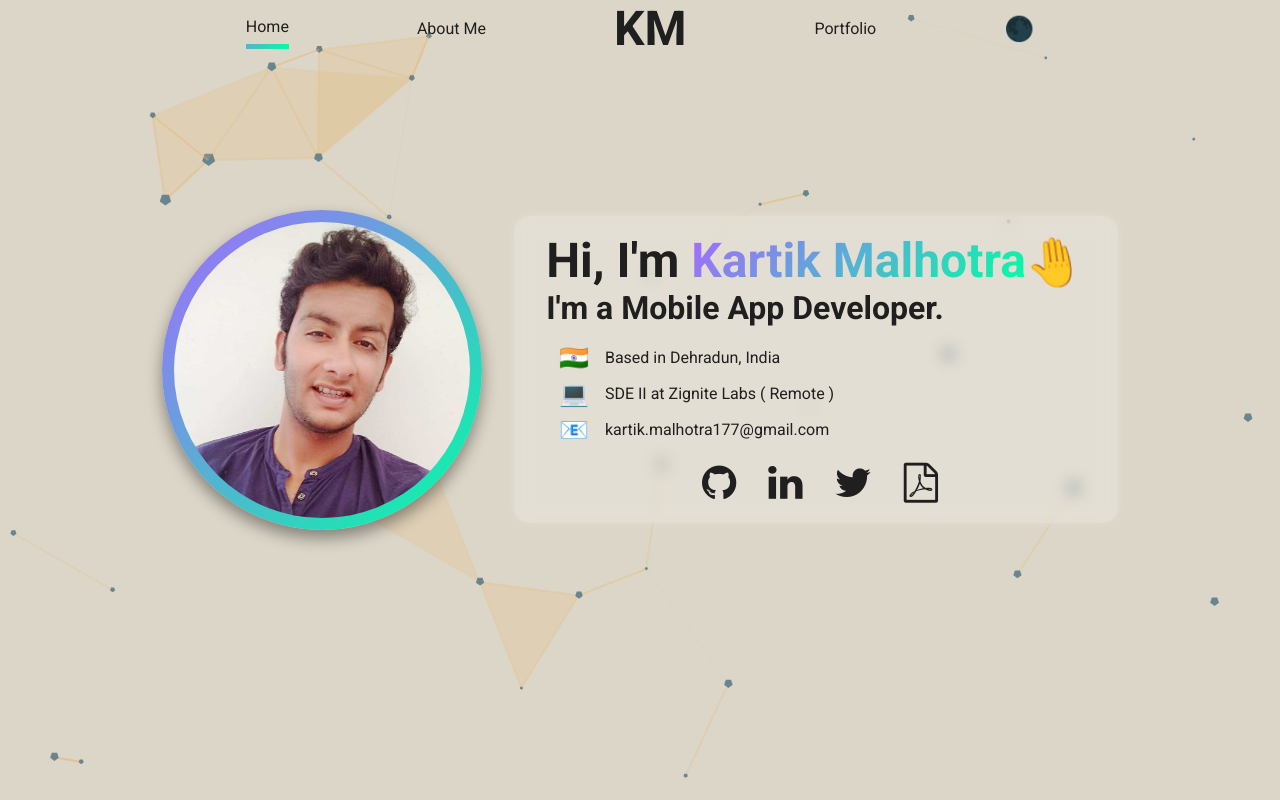
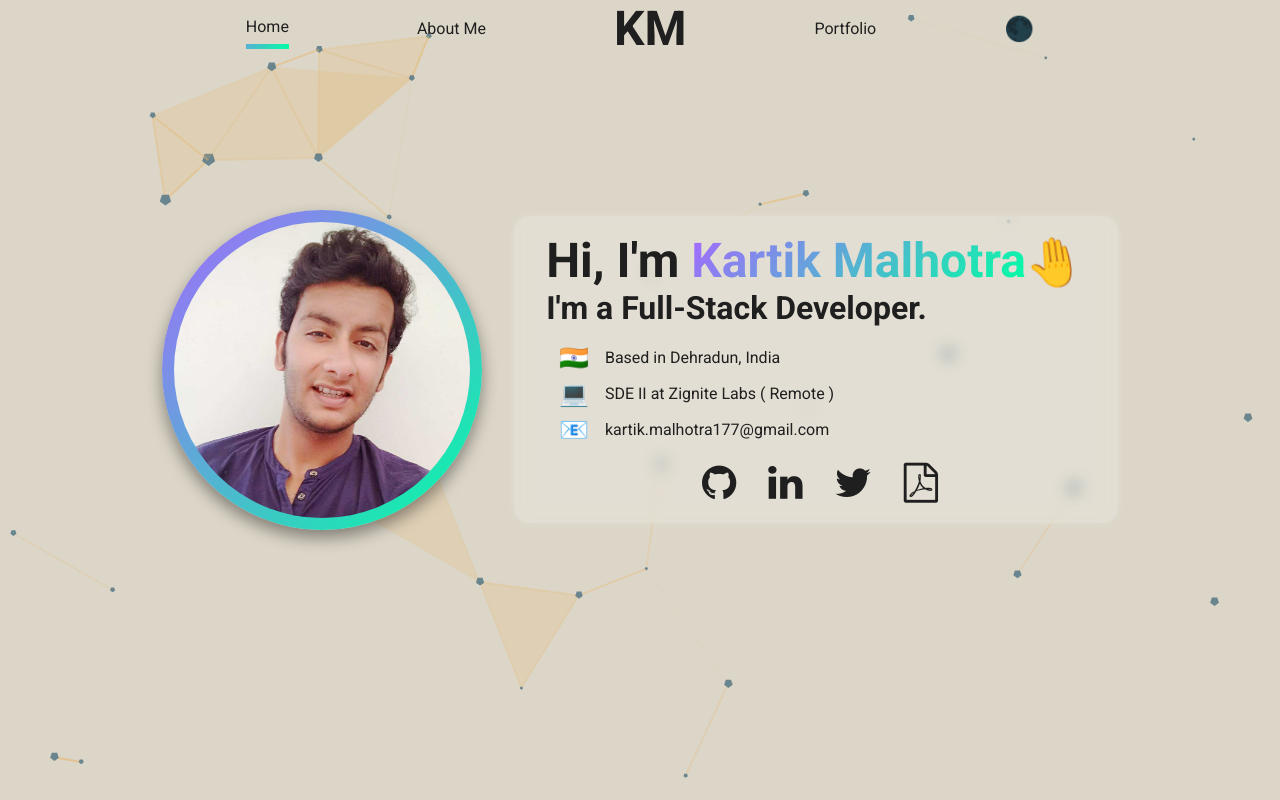
Before and after one commit to kartikmalhotra/kartik-portfolio, a React (Create React App) app: page / in a window 1280 px wide. Built offline with nearby package versions, Linux system fonts and the light colour scheme.

Commit message:
Code changes in info.js file

```diff
--- a/src/assets/info/Info.js
+++ b/src/assets/info/Info.js
@@ -9,7 +9,7 @@ export const info = {
   firstName: 'Kartik Malhotra',
   lastName: '',
   initials: 'KM', // the example uses first and last, but feel free to use three or more if you like.
-  position: 'Mobile App Developer',
+  position: 'Full-Stack Developer',
   selfPortrait: self, // don't change this unless you want to name your self-portrait in the "img" folder something else!
   gradient: `-webkit-linear-gradient(135deg, ${colors})`, // don't change this either
   baseColor: colors[0],
```
